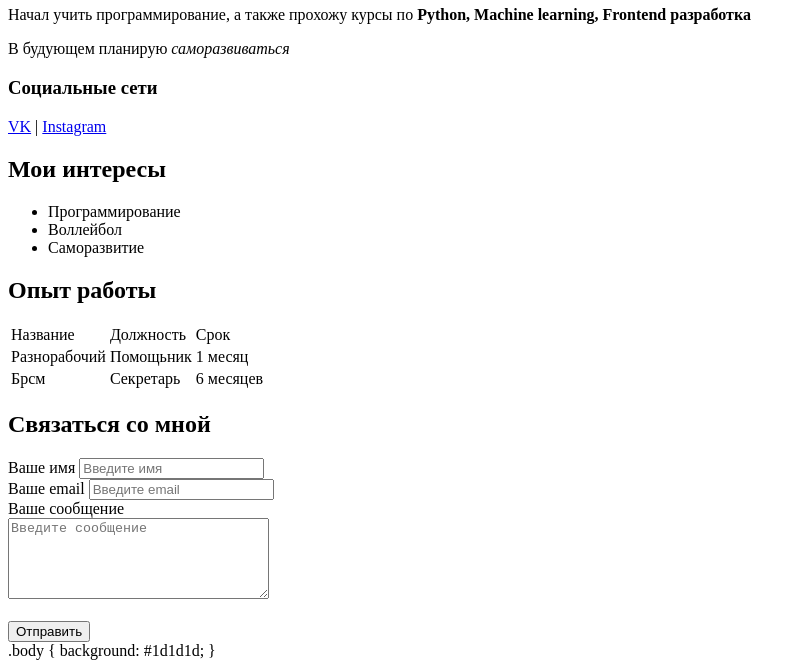
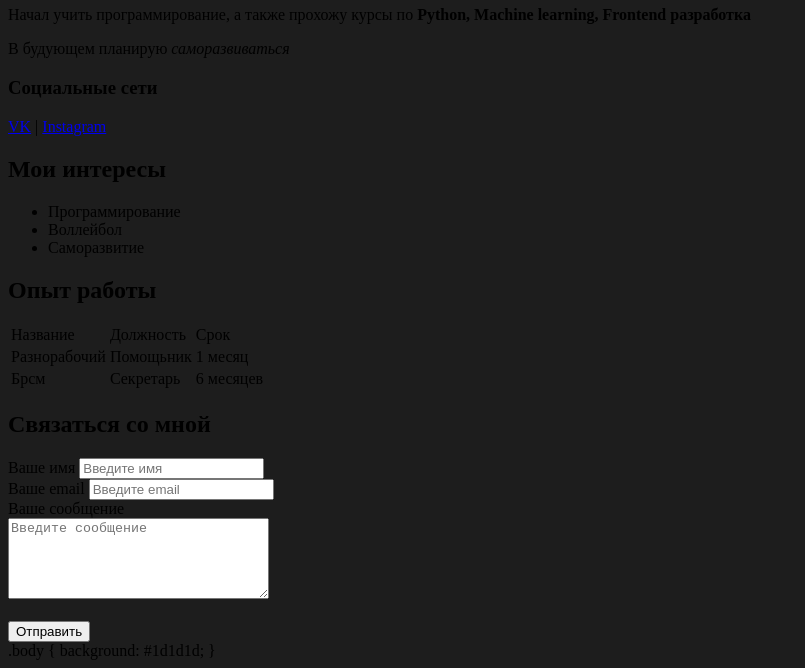
Before and after one commit to Kirusha28/resume, a plain HTML site: page index.html in a window 1280 px wide. Shown: the part 198-866 px from the top of the page, without its empty margins (0-805 px from the left). Drawn offline with Linux system fonts and the light colour scheme.

Commit message:
Update index.html

```diff
--- a/index.html
+++ b/index.html
@@ -9,7 +9,7 @@
     <link rel="stylesheet" href="styles.css" />
     <title>Resume / Резюме Бут-Гусаима Кирилла</title>
 </head>
-<body>
+<body style="background: #1d1d1d;">
     <img src="https://sun9-8.userapi.com/impg/c857632/v857632748/1467b3/i2fa-utY9YI.jpg?size=1200x1600&quality=96&sign=b46e9a7cc7aa0035b868914bb95382f3&type=album" width="150" alt="Фотография">
     <h1><strong>Бут-Гусаим Кирилл</strong></h1>
     <p>Начал учить программирование, а также прохожу курсы по <strong>Python, Machine learning, Frontend разработка</strong></p>
```
